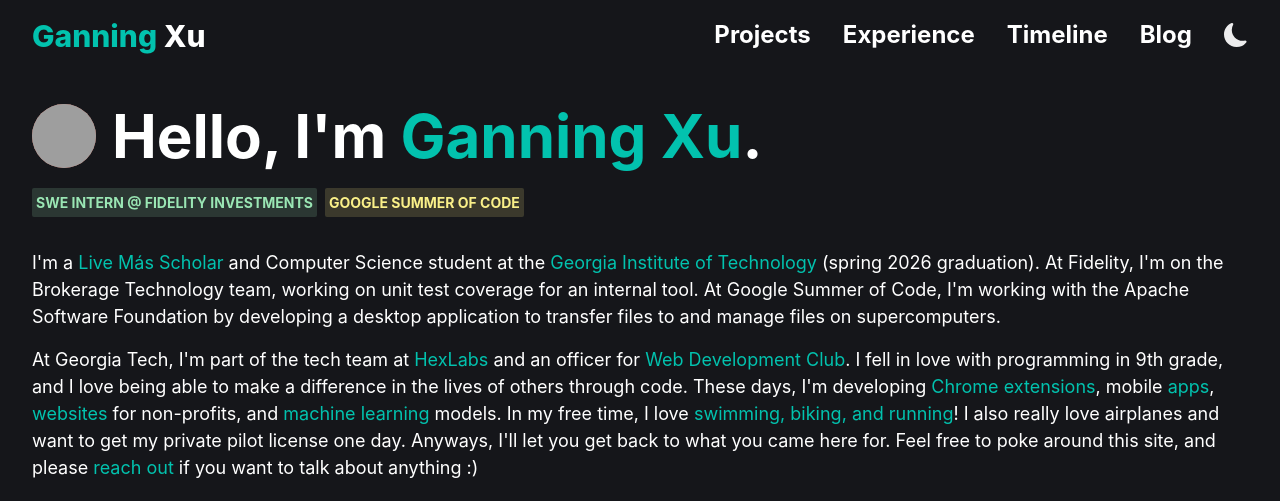
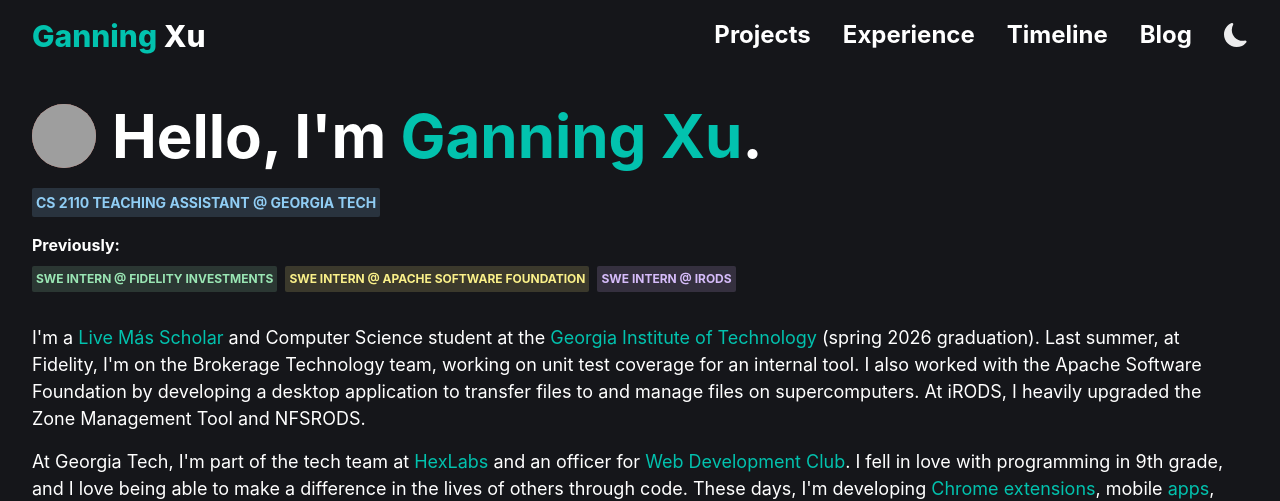
Before and after one commit to ganning127/ganningxu.com, a Next.js app: page / in a window 1280 px wide. Shown: the top 501 px of the page. Built offline with nearby package versions, Linux system fonts and the light colour scheme; grey boxes are pictures that could not be loaded.

Commit message:
update projects and homepage

```diff
--- a/components/Landing/index.jsx
+++ b/components/Landing/index.jsx
@@ -37,9 +37,29 @@
           </Heading>
         </Flex>
 
-        <Badge py={1} mr={2} mt={2} fontSize='sm' colorScheme='green'>SWE Intern @ Fidelity Investments</Badge>
+        <Badge py={1} mr={2} mt={2} fontSize='sm' colorScheme='blue'>CS 2110 Teaching Assistant @ Georgia Tech</Badge>
 
-        <Badge py={1} mt={2} fontSize='sm' colorScheme='yellow'>Google Summer of Code</Badge>
+        <Text mt={4} fontWeight='bold'>
+          Previously:
+        </Text>
+
+        <Stack
+          spacing={2}
+          direction={{
+            base: "column", md: "row"
+          }}
+          mt={2}
+        >
+          <Box>
+            <Badge py={1} size='xs' colorScheme='green'>SWE Intern @ Fidelity Investments</Badge>
+          </Box>
+          <Box>
+            <Badge py={1} size='xs' colorScheme='yellow'>SWE Intern @ Apache Software Foundation</Badge>
+          </Box>
+          <Box>
+            <Badge py={1} size='xs' colorScheme='purple'>SWE Intern @ iRODS</Badge>
+          </Box>
+        </Stack>
         <Text></Text>
       </motion.div>
 
@@ -58,7 +78,7 @@
             >
               Georgia Institute of Technology {" "}
             </CustomLink>
-            (spring 2026 graduation). At Fidelity, I&apos;m on the Brokerage Technology team, working on unit test coverage for an internal tool. At Google Summer of Code, I&apos;m working with the Apache Software Foundation by developing a desktop application to transfer files to and manage files on supercomputers.
+            (spring 2026 graduation). Last summer, at Fidelity, I&apos;m on the Brokerage Technology team, working on unit test coverage for an internal tool. I also worked with the Apache Software Foundation by developing a desktop application to transfer files to and manage files on supercomputers. At iRODS, I heavily upgraded the Zone Management Tool and NFSRODS.
           </Text>
 
           <Text mt="4" fontSize="lg" >
```
Also changed, not shown: data/projects.json (+20 -0 lines), 2 other files (tests, documents, lock files or other folders).
